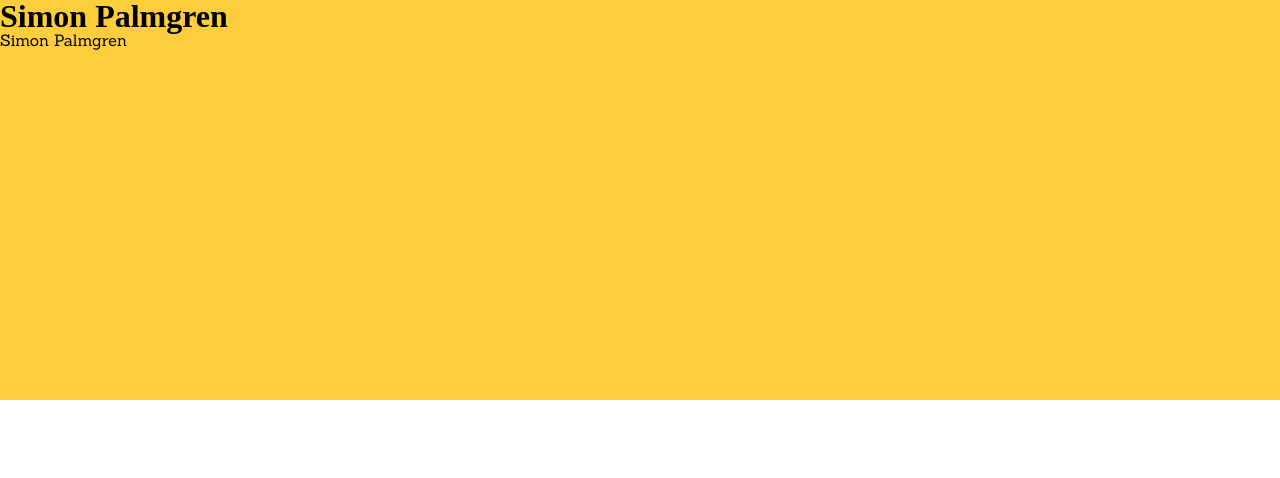
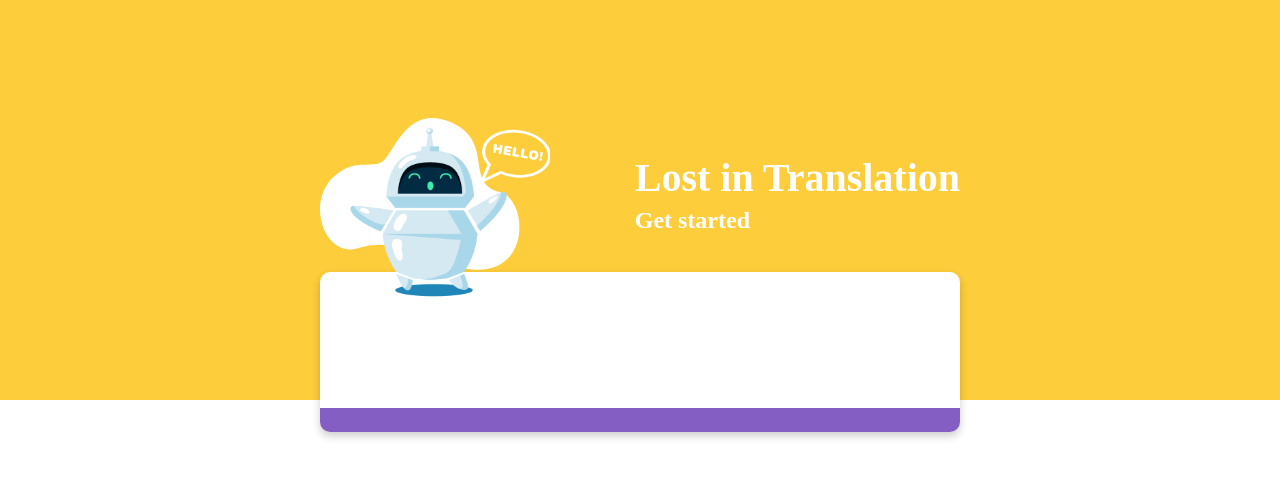
Before and after one commit to accez/lost-in-translation, a React (Create React App) app: page / in a window 1280 px wide. Shown: the top 478 px of the page. Built offline with nearby package versions, Linux system fonts and the light colour scheme; a web font is replaced by a local one.

Commit message:
feat: styling and markup completed for startscreen

```diff
--- a/src/views/StartScreen/StartScreen.css
+++ b/src/views/StartScreen/StartScreen.css
@@ -1,5 +1,59 @@
-div{
-    height: 100%;
-    background: linear-gradient(180deg, #fdcd3b 50%, #fff 50%);
+h1 {
+  color: #fff;
+  margin-bottom: 10px;
+  font-size: 40px;
+}
 
+h2 {
+  color: #fff;
 }
+.start-screen-body {
+  height: 100vh;
+  background: linear-gradient(180deg, #fdcd3b 50%, #fff 50%);
+  display: flex;
+  justify-content: center;
+  flex-direction: column;
+  flex-direction: column;
+}
+
+.container {
+  align-self: center;
+}
+
+.box-container {
+  margin-bottom: 250px;
+  align-self: center;
+}
+.text {
+  align-self: center;
+}
+
+.logo-container {
+  display: flex;
+  position: relative;
+  top: 0;
+  left: 0;
+  justify-content: space-between;
+}
+.logo {
+  position: absolute;
+  top: 10px;
+  left: 30px;
+  z-index: 1;
+  width: 200px;
+}
+
+.splash {
+  position: relative;
+  top: 0;
+  left: 0;
+  width: 200px;
+}
+
+.card {
+  width: 50vw;
+  height: 20vh;
+  border-radius: 10px;
+  box-shadow: 0 4px 8px 0 rgba(0, 0, 0, 0.2);
+  background: linear-gradient(180deg, #fff 85%, #845ec2 15%);
+}
--- a/src/views/StartScreen/StartScreen.js
+++ b/src/views/StartScreen/StartScreen.js
@@ -1,11 +1,26 @@
-import './StartScreen.css'
+import './StartScreen.css';
+import logo from '../../assets/Logo-Hello.png';
+import splash from '../../assets/Splash.svg';
 const StartScreen = () => {
-    return (
-        <div>
-            <h1>Simon Palmgren</h1>
-            <p>Simon Palmgren</p>
+  return (
+    <div className="start-screen-body">
+      <div className="container">
+        <div className="logo-container">
+          <div>
+            <img className="logo" src={logo}></img>
+            <img className="splash" src={splash}></img>
+          </div>
+          <div className="text">
+            <h1>Lost in Translation</h1>
+            <h2>Get started</h2>
+          </div>
         </div>
-    );
-}
+        <div className="box-container">
+          <div className="card"></div>
+        </div>
+      </div>
+    </div>
+  );
+};
 
 export default StartScreen;
```
